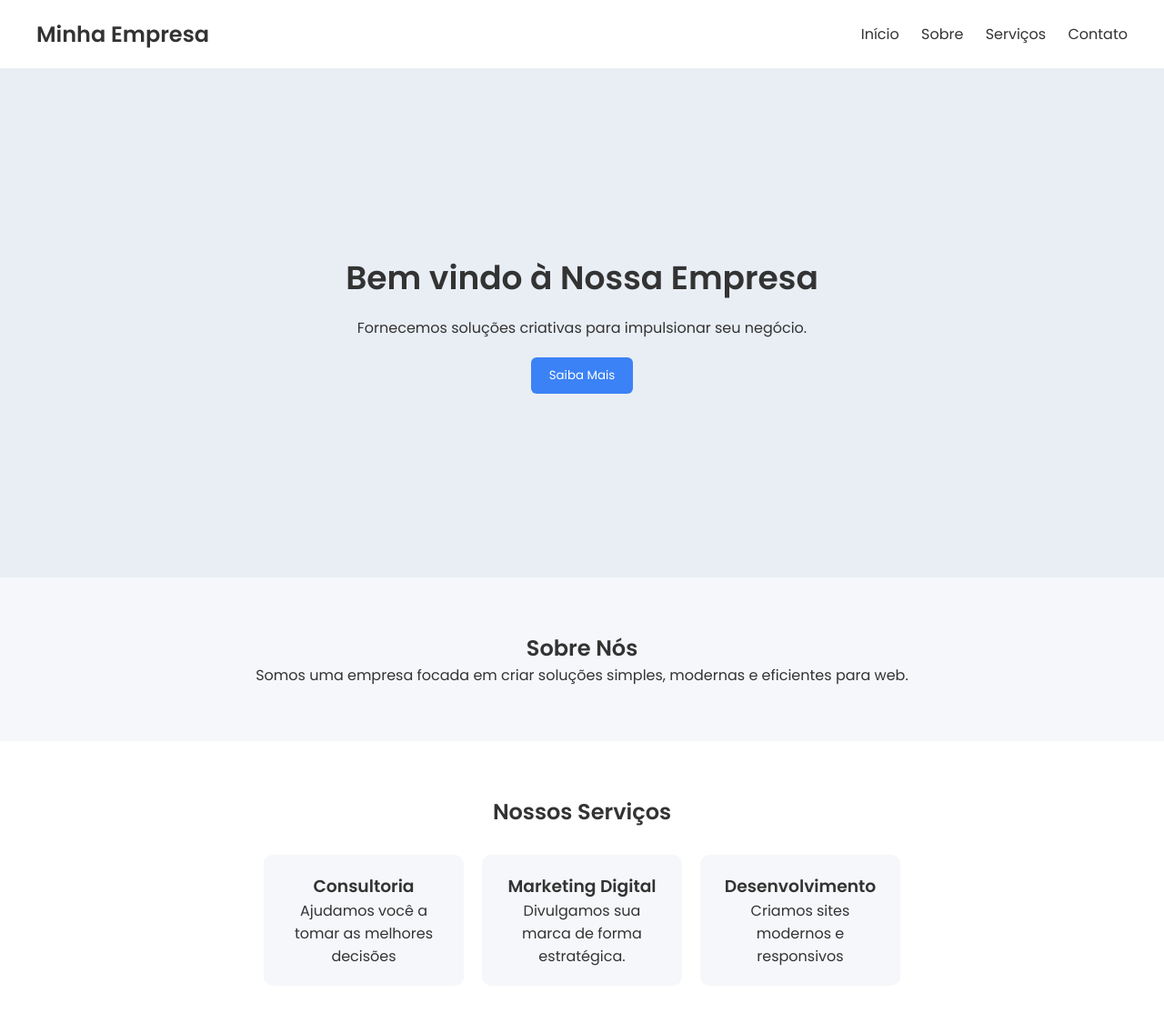
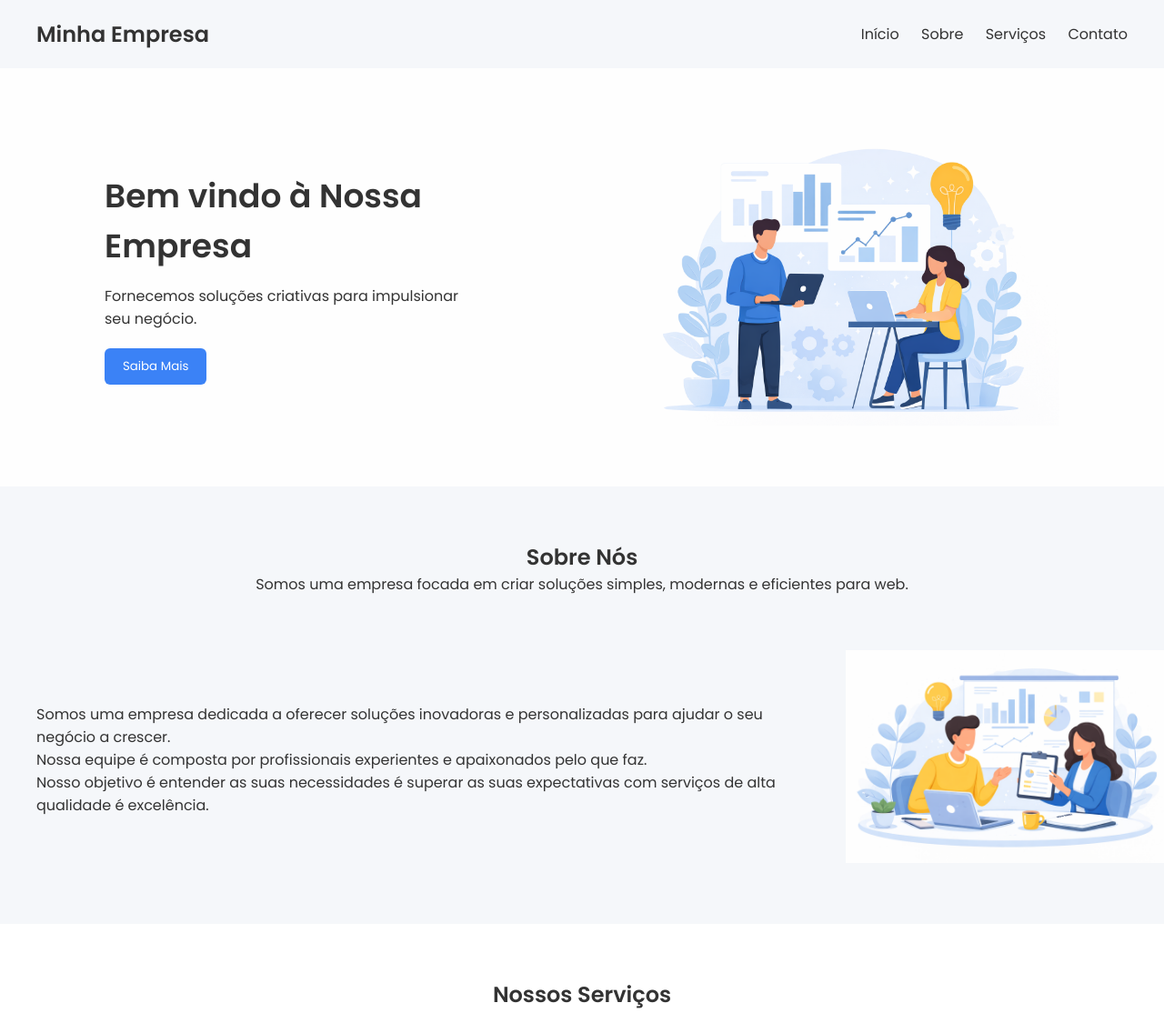
Before and after one commit to thiagocostasilvacs-alt/landing-pages, a plain HTML site: page index.html in a window 1280 px wide. Shown: the top 1114 px of the page at 91% size. Drawn offline with Linux system fonts and the light colour scheme.

Commit message:
Inserindo imagens

```diff
--- a/index.html
+++ b/index.html
@@ -15,10 +15,10 @@
     <header class="header">
         <h2>Minha Empresa</h2>
         <nav>
-            <a href="inicio">Início</a>
-            <a href="sobre">Sobre</a>
-            <a href="serviços">Serviços</a>
-            <a href="contato">Contato</a>
+            <a href="#inicio">Início</a>
+            <a href="#sobre">Sobre</a>
+            <a href="#serviços">Serviços</a>
+            <a href="#contato">Contato</a>
         </nav>
     </header>
 
@@ -29,6 +29,10 @@
             <p>Fornecemos soluções criativas para impulsionar seu negócio.</p>
             <button>Saiba Mais</button>
         </div>
+
+        <div>
+            <img src="imagens/tecnologia.png" alt="Pessoa programando" class="hero-img">
+        </div>
     </section>
 
     <!--SOBRE-->
@@ -36,6 +40,18 @@
         <h2>Sobre Nós</h2>
         <p>Somos uma empresa focada em criar soluções simples, modernas e eficientes para web.</p>
     </section>
+
+    <div class="sobre-textimg">
+        <div class="sobre-text">
+            <p>Somos uma empresa dedicada a oferecer soluções inovadoras e personalizadas para ajudar o seu negócio a crescer. <br>
+            Nossa equipe é composta por profissionais experientes e apaixonados pelo que faz. <br>
+            Nosso objetivo é entender as suas necessidades é superar as suas expectativas com serviços de alta qualidade é excelência.</p>
+        </div>
+
+        <div class="sobre-img">
+            <img src="imagens/tecnologia2.png" alt="Tecnologia">
+        </div>
+    </div>
 
     <!--SERVIÇOS-->
     <section class="servicos" id="servicos">
--- a/style.css
+++ b/style.css
@@ -18,7 +18,7 @@ body {
     justify-content: space-between;
     align-items: center;
     padding: 20px 40px;
-    background: #fff;
+    background: #F5F7FA;
 }
 
 .header a {
@@ -30,17 +30,20 @@ body {
 
 /*HERO*/
 .hero {
-    height: 70vh;
     display: flex;
     align-items: center;
-    justify-content: center;
-    background: #e9eef5;
-    text-align: center;
+    justify-content: space-around;
+    padding: 60px 40px;
+    background: #FEFEFE;
 }
 
 .hero h1 {
     font-size: 36px;
     margin-bottom: 15px;
+}
+
+.hero-text {
+  max-width: 400px;
 }
 
 .hero p {
@@ -56,15 +59,29 @@ body {
     cursor: pointer;
 }
 
-.image {
+.hero-img {
     width: 500px;
-    height: 500px;
 }
 
 /*SOBRE*/
 .sobre {
-    padding: 60px 20px;
+    padding: 60px 20px 0px;
     text-align: center;
+}
+
+.sobre-textimg {
+    display: flex;
+    align-items: center;
+    justify-content: space-around;
+    padding: 60px 0px ;
+}
+
+.sobre-text {
+    padding: 0px 40px;
+}
+
+.sobre-img img {
+    width: 350px;
 }
 
 /*Serviços*/
```
Also changed, not shown: imagens/tecnologia.png (added), imagens/tecnologia2.png (added).
